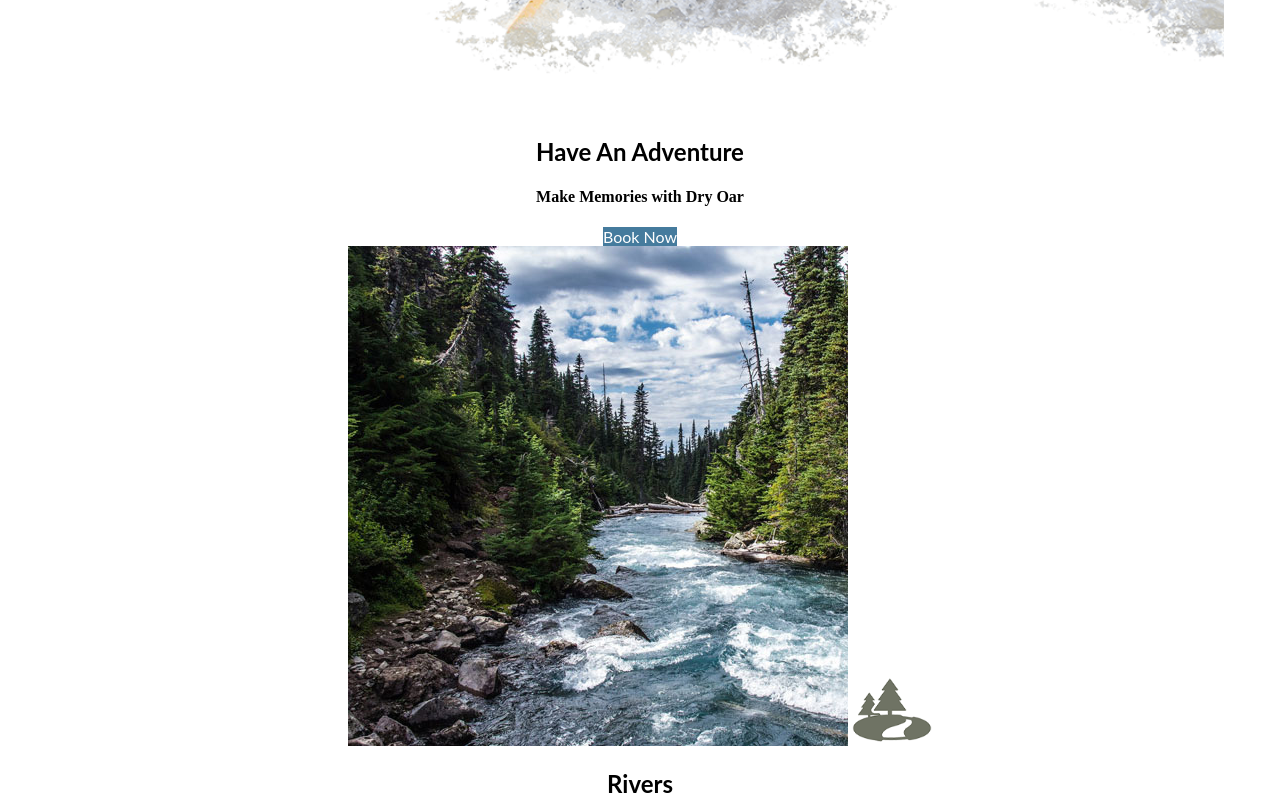
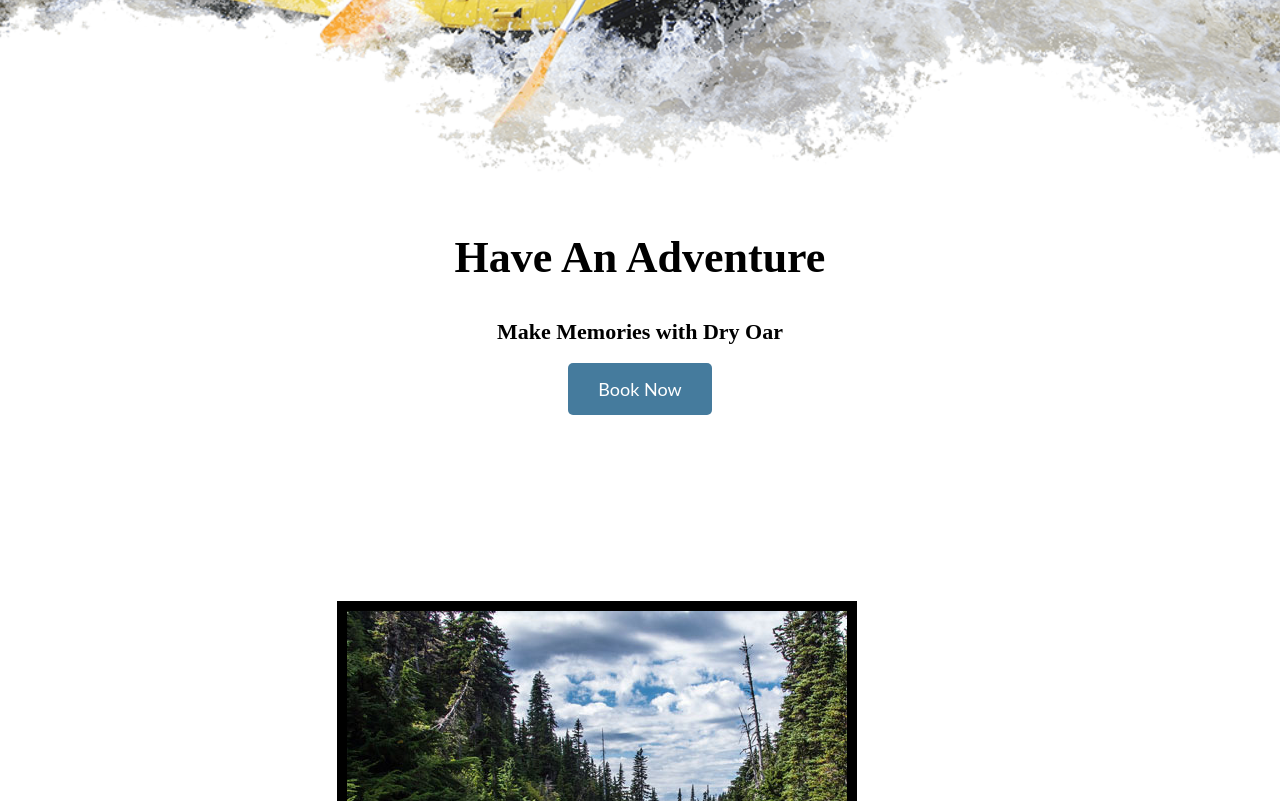
Before and after one commit to cosmo4/wwr, a plain HTML site: page index.html in a window 1280 px wide. Shown: the part 880-1681 px from the top of the page. Drawn offline with Linux system fonts and the light colour scheme; a web font is replaced by a local one.

Commit message:
more fonts and spacing

```diff
--- a/styles/style.css
+++ b/styles/style.css
@@ -31,37 +31,54 @@
 #hero-img {
     width: 100%;
 }
+#logo_link {
+    padding-top: 5px;
+}
+#background {
+    background-color: var(--primary-color);
+    height: 725px;
+}
+
+
 .button-box {
     text-align: center;
 }
 .icon, .logo {
     width: 80px;
+    padding-top: 10px;
 }
-body {
-    font-family: var(--paragraph-font);
-    background-color: white;
-    padding: 3em;
+.home-title {
+    font-size: 2em;
+    font-family: var(--heading-font);
+    margin-top: 10px;
 }
-header {
-    background-color: white;
+.banner{
+    background-color: rgb(78, 140, 140);
 }
-
 .book, .join {
     background-color: var(--secondary-color);
     color: white;
     text-decoration: none;
+    font-size: 18px;
+    padding: 15px 30px;
+    margin-top: 50px;
+    border-radius: 5px;
 }
 .book:hover, .join:hover {
     background-color: var(--accent2-color);
     color: black;
 }
-#background {
-    background-color: var(--primary-color);
-    height: 725px;
+.rivers-card, .camping-card, .rapids-card {
+    margin: 200px 0;
+}
+.card-img {
+    border: 10px solid black;
 }
 .msg {
     background-color: var(--secondary-color);
     color: white;
+    line-height: 1.5em;
+    padding: 35px;
 }
 .msg h2 {
     font-family: var(--heading-font);
@@ -69,10 +86,29 @@ header {
 }
 .msg p {
     color: var(--paragraph-color-on-color);
+    font-size: 0.8em;
+    padding-bottom: 15px;
 }
 
+
+body {
+    font-family: var(--paragraph-font);
+    background-color: white;
+    font-size: 22px;
+    margin: 0;
+    padding: 0;
+}
+header {
+    background-color: white;
+}
 main section {
     text-align: center;
+}
+main section img {
+    box-sizing: border-box;
+}
+h2 {
+    margin: 0;
 }
 h4 {
     font-family: var(--heading-font);
@@ -91,7 +127,7 @@ nav a {
     font-size: 2em;
     min-width: 120px;
     text-decoration: none;
-    padding: 10px;
+    padding: 35px;
     text-align: center;
 
 }
@@ -99,12 +135,12 @@ nav a:hover {
     background-color: var(--nav-hover-background-color);
     color: var(--nav-hover-link-color);
 }
-.banner{
-    background-color: rgb(78, 140, 140);
-}
+
 footer {
     background-color: var(--primary-color);
     color:black;
+    padding: 25px 50px;
+    margin-top: 200px;
 }
 footer a {
     color: var(--nav-link-color);
@@ -119,3 +155,6 @@ footer p {
 footer p a:hover {
     text-decoration: underline;
 }
+footer .social img {
+    padding-top: 15px;
+}
```
